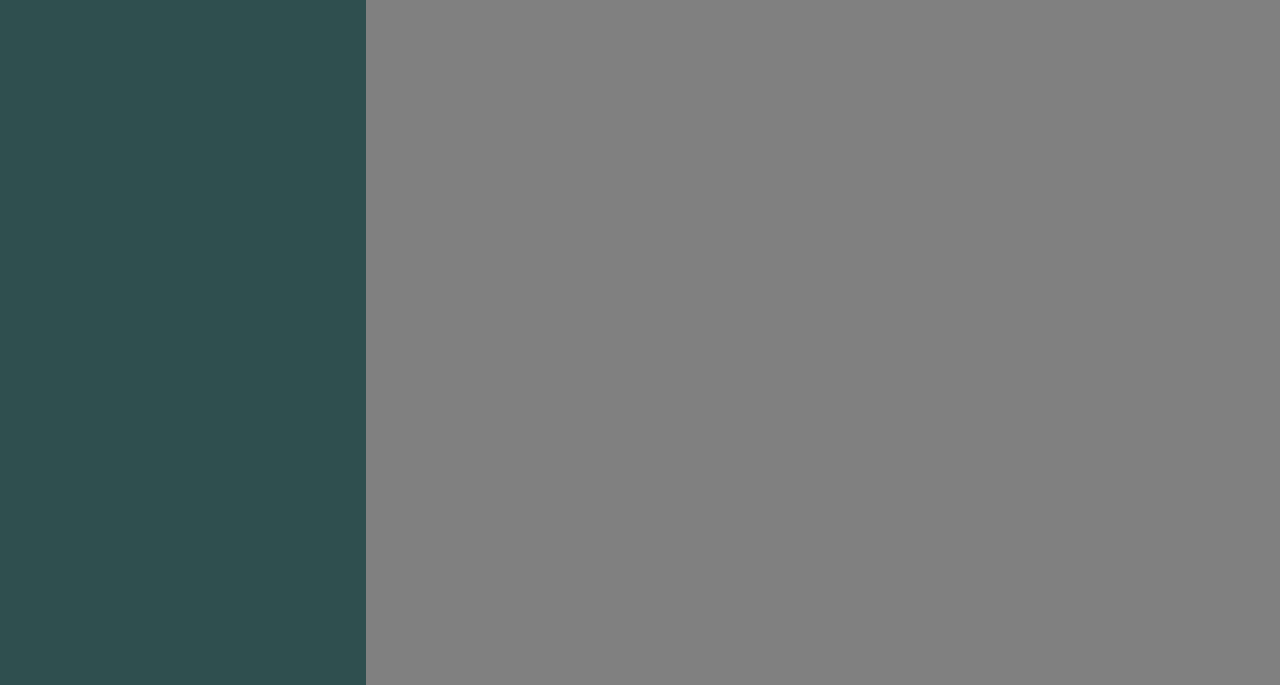
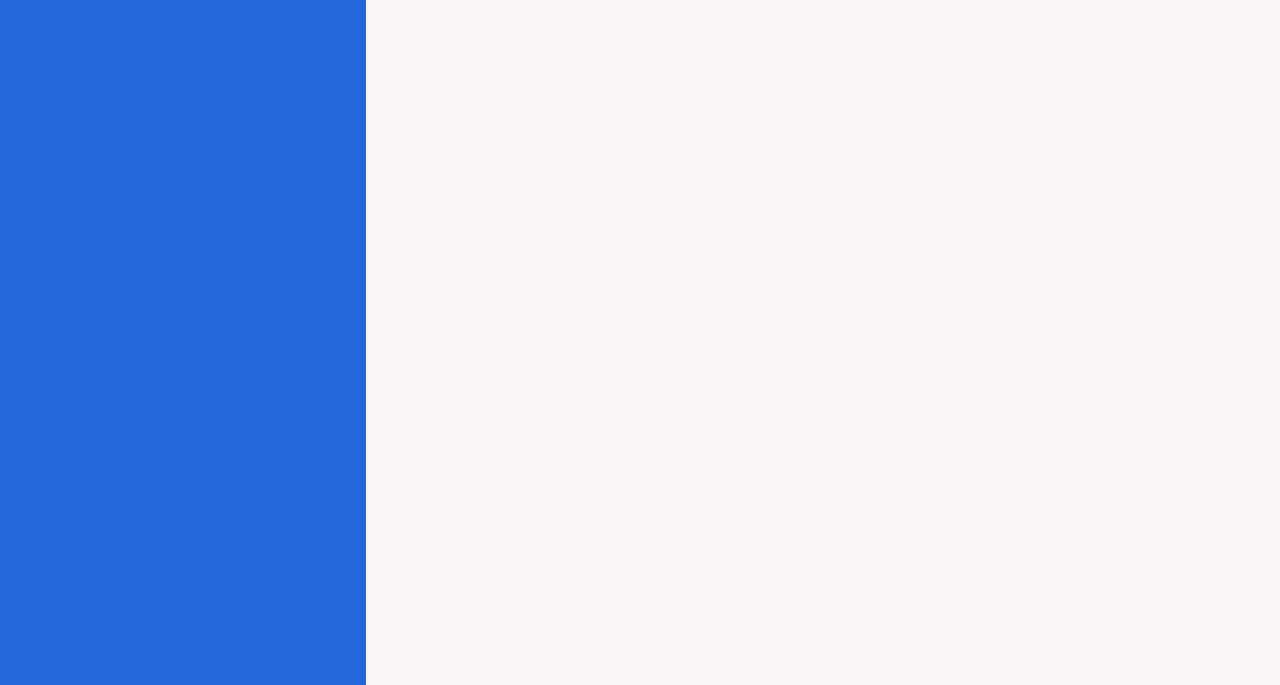
Before and after one commit to csdropout/todo-list, a website built with webpack: page src/template.html in a window 1280 px wide. Shown: the part 115-800 px from the top of the page. Built offline with nearby package versions, Linux system fonts and the light colour scheme.

Commit message:
Change colors

```diff
--- a/src/style.css
+++ b/src/style.css
@@ -18,7 +18,7 @@ body {
 }
 
 .sidebar {
-    background-color: #2f4f4f;
+    background-color: #2367DC;
     padding: var(--default-padding);
 }
 
@@ -43,12 +43,12 @@ body {
 }
 
 #project-list li:hover{
-    background-color: #446161;
+    background-color: #3976e0;
 }
 
 .content {
-    --main-bg-color: #808080;
-    --hover-bg-color: #737373;
+    --main-bg-color: #f9f4f6;
+    --hover-bg-color: #e0dcdd;
 
     background-color: var(--main-bg-color);
     padding: var(--default-padding);
```
